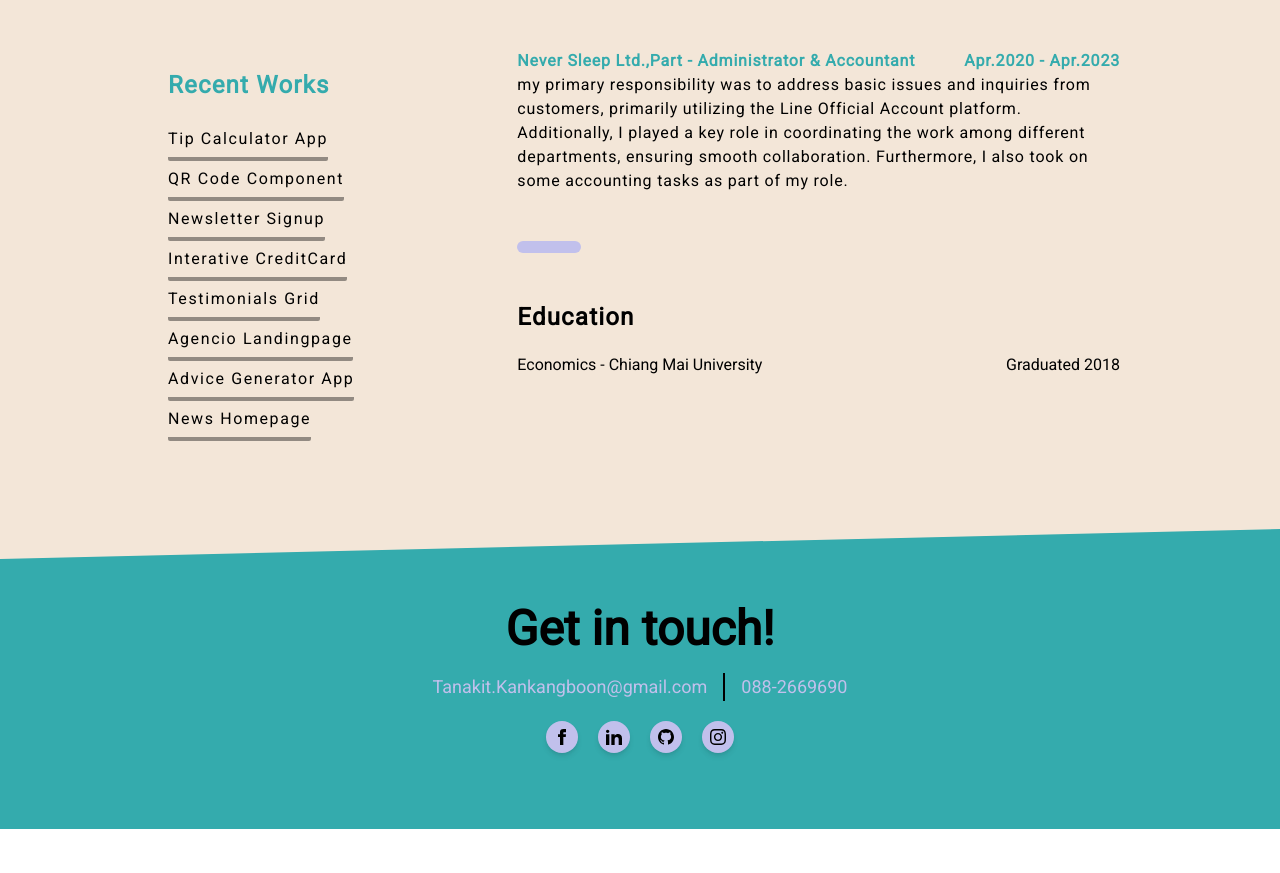
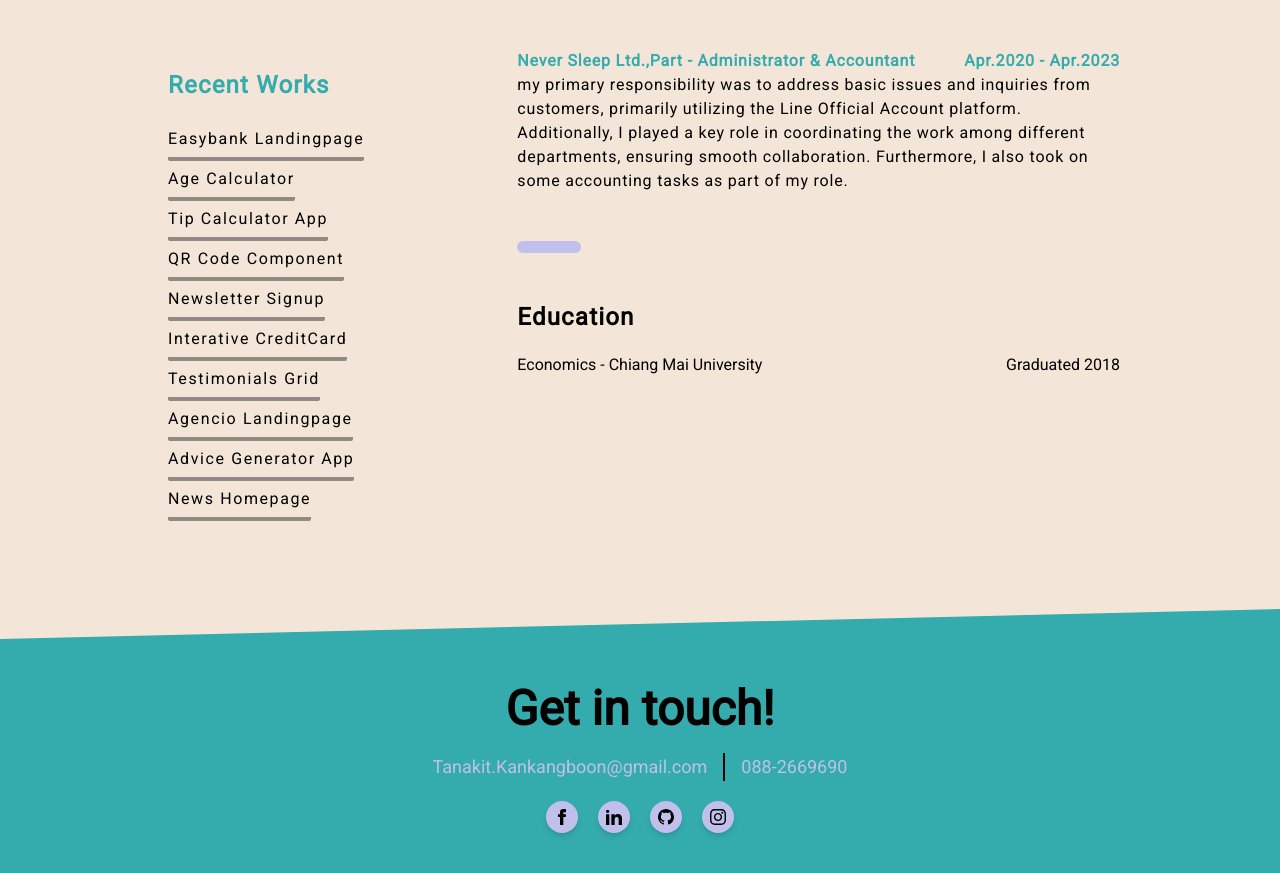
Before and after one commit to paperint/my-resume, a React (Vite) app: page / in a window 1280 px wide. Shown: the part 1087-1960 px from the top of the page. Before the commit the page ends 1916 px from the top, so only its background shows below. Built offline with nearby package versions, Linux system fonts and the light colour scheme.

Commit message:
feat: added new recent project to  data

```diff
--- a/src/data/information.js
+++ b/src/data/information.js
@@ -39,6 +39,14 @@ const data = [
       },
     ],
     recentwork: [
+      {
+        title: "Easybank Landingpage",
+        link: "https://github.com/paperint/easybank-landingpage",
+      },
+      {
+        title: "Age Calculator",
+        link: "https://github.com/paperint/age-calculator",
+      },
       {
         title: "Tip Calculator App",
         link: "https://github.com/paperint/Tip-Calculator",
```
